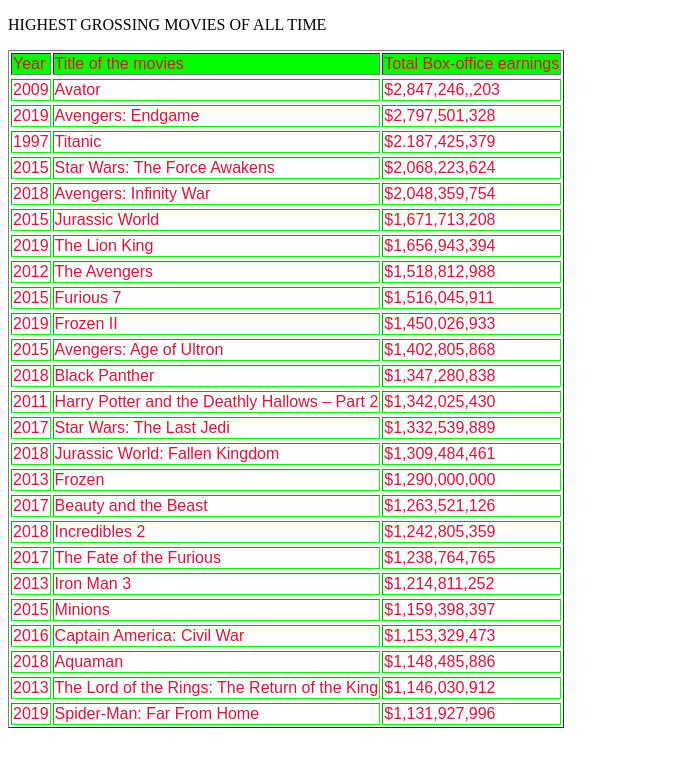
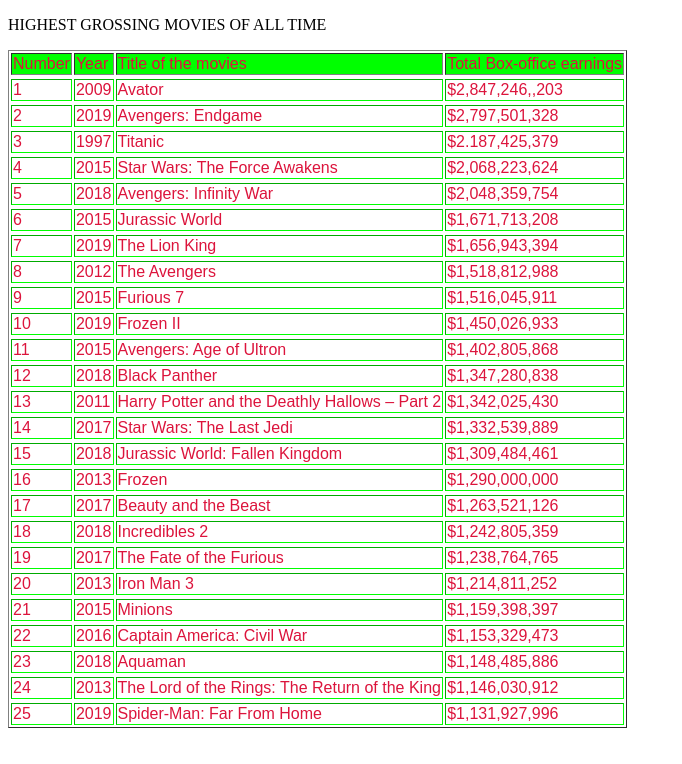
Before and after one commit to maripaneportia-ITvarsity/Module-1-Assessment-4, a plain HTML site: page index.html in a window 1280 px wide. Shown: the whole page, without its empty margins (0-682 px from the left). Drawn offline with Linux system fonts and the light colour scheme.

Commit message:
Update index.html

```diff
--- a/index.html
+++ b/index.html
@@ -7,131 +7,157 @@
     <p>HIGHEST GROSSING MOVIES OF ALL TIME</p>
     <table border="1">
     <tr style="background-color:lime">
+        <td>Number</td>
         <td>Year</td>
         <td>Title of the movies</td>
         <td>Total Box-office earnings</td>
         <tr>
         <tr style="border-color:lime">
+            <td>1</td>
             <td>2009</td>
             <td>Avator</td>
             <td>$2,847,246,,203</td>
         <tr>
         <tr style="border-color:lime">
+            <td>2</td>
             <td>2019</td>
             <td>Avengers: Endgame</td>
             <td>$2,797,501,328</td>
         <tr>
         <tr style="border-color:lime">
+            <td>3</td>
             <td>1997</td>
             <td>Titanic</td>
             <td>$2.187,425,379</td>
         <tr>
         <tr style="border-color:lime">
+            <td>4</td>
             <td>2015</td>
             <td>Star Wars: The Force Awakens</td>
             <td>$2,068,223,624</td>
         <tr>
         <tr style="border-color:lime">
+            <td>5</td>
             <td>2018</td>
             <td>Avengers: Infinity War</td>
             <td>$2,048,359,754</td>
         <tr>
         <tr style="border-color:lime">
+            <td>6</td>
             <td>2015</td>
             <td>Jurassic World</td>
             <td>$1,671,713,208</td>
         <tr>
         <tr style="border-color:lime">
+            <td>7</td>
             <td>2019</td>
             <td>The Lion King</td>
             <td>$1,656,943,394</td>
         <tr>
         <tr style="border-color:lime">
+            <td>8</td>
             <td>2012</td>
             <td>The Avengers</td>
             <td>$1,518,812,988</td>
         <tr>
         <tr style="border-color:lime">
+            <td>9</td>
             <td>2015</td>
             <td>Furious 7</td>
             <td>$1,516,045,911</td>
         <tr>
         <tr style="border-color:lime">
+            <td>10</td>
             <td>2019</td>
             <td>Frozen II</td>
             <td>$1,450,026,933</td>
         <tr>
         <tr style="border-color:lime">
+            <td>11</td>
             <td>2015</td>
             <td>Avengers: Age of Ultron</td>
             <td>$1,402,805,868</td>
         <tr>
         <tr style="border-color:lime">
+            <td>12</td>
             <td>2018</td>
             <td>Black Panther</td>
             <td>$1,347,280,838</td>
         <tr>
         <tr style="border-color:lime">
+            <td>13</td>
             <td>2011</td>
             <td>Harry Potter and the Deathly Hallows – Part 2</td>
             <td>$1,342,025,430</td>
         <tr>
         <tr style="border-color:lime">
+            <td>14</td>
             <td>2017</td>
             <td>Star Wars: The Last Jedi</td>
             <td>$1,332,539,889</td>
         <tr>
         <tr style="border-color:lime">
+            <td>15</td>
             <td>2018</td>
             <td>Jurassic World: Fallen Kingdom</td>
             <td>$1,309,484,461</td>
         <tr>
         <tr style="border-color:lime">
+            <td>16</td>
             <td>2013</td>
             <td>Frozen</td>
             <td>$1,290,000,000</td>
             <tr>
         <tr style="border-color:lime">
+            <td>17</td>
             <td>2017</td>
             <td>Beauty and the Beast</td>
             <td>$1,263,521,126</td>
         <tr>
         <tr style="border-color:lime">
+            <td>18</td>
             <td>2018</td>
             <td>Incredibles 2</td>
             <td>$1,242,805,359</td>
         <tr>
         <tr style="border-color:lime">
+            <td>19</td>
             <td>2017</td>
             <td>The Fate of the Furious</td>
             <td>$1,238,764,765</td>
         <tr>
         <tr style="border-color:lime">
+            <td>20</td>
             <td>2013</td>
             <td>Iron Man 3</td>
             <td>$1,214,811,252</td>
         <tr>
         <tr style="border-color:lime">
+            <td>21</td>
             <td>2015</td>
             <td>Minions</td>
             <td>$1,159,398,397</td>
         <tr>
         <tr style="border-color:lime">
+            <td>22</td>
             <td>2016</td>
             <td>Captain America: Civil War</td>
             <td>$1,153,329,473</td>
         <tr>
         <tr style="border-color:lime">
+            <td>23</td>
             <td>2018</td>
             <td>Aquaman</td>
             <td>$1,148,485,886</td>
         <tr>
         <tr style="border-color:lime">
+            <td>24</td>
             <td>2013</td>
             <td>The Lord of the Rings: The Return of the King</td>
             <td>$1,146,030,912</td>
         <tr>
         <tr style="border-color:lime">
+            <td>25</td>
             <td>2019</td>
             <td>Spider-Man: Far From Home</td>
             <td>$1,131,927,996</td>
```
